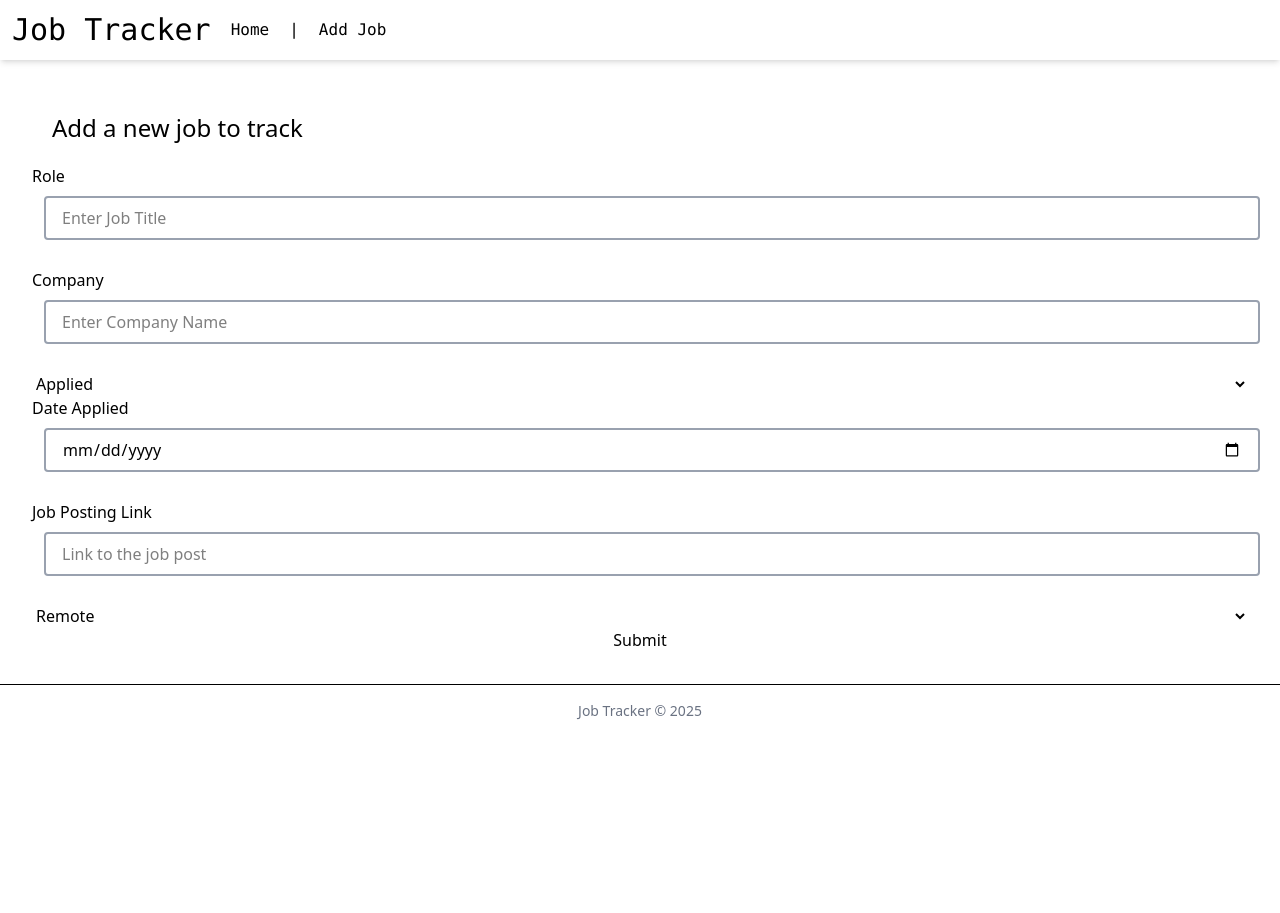
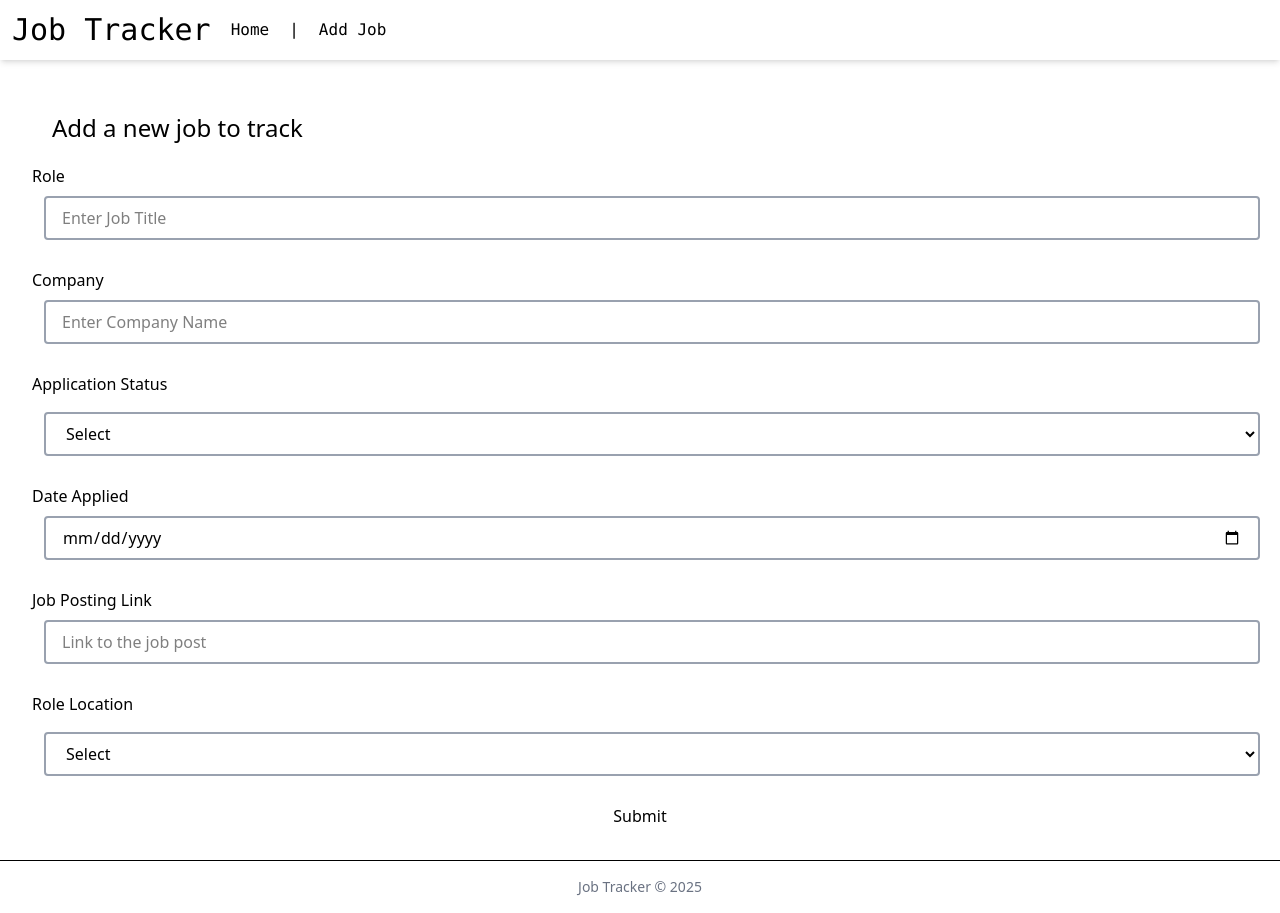
Before and after one commit to mahmodlte/job-tracker, a React (Vite) app: page /add in a window 1280 px wide. Before the commit the page ends 800 px from the top, so only its background shows below. Built offline with nearby package versions, Linux system fonts and the light colour scheme.

Commit message:
Used the new SelectField component

```diff
--- a/src/components/JobForm.jsx
+++ b/src/components/JobForm.jsx
@@ -1,7 +1,16 @@
 import { useForm } from "react-hook-form";
 import InputField from "./InputField";
+import SelectField from "./SelectField";
 const JobForm = () => {
   const { register, handleSubmit } = useForm();
+  const workLocationOptions = ["Remote", "Hybrid", "On-Site"];
+  const statusOptions = [
+    "Applied",
+    "Interviewing",
+    "Rejected",
+    "Offer",
+    "Ghosted",
+  ];
   return (
     <div>
       <form onSubmit={handleSubmit} className="flex flex-col  justify-center">
@@ -20,14 +29,14 @@ const JobForm = () => {
           placeholder="Enter Company Name"
           register={register}
           required={true}
+        />{" "}
+        <SelectField
+          label={"Application Status"}
+          name={"status"}
+          register={register}
+          required={true}
+          options={statusOptions}
         />
-        <select {...register("status", { required: true })}>
-          <option value="applied">Applied</option>
-          <option value="interview">Interview</option>
-          <option value="rejected">Rejected</option>
-          <option value="offer">Offer</option>
-          <option value="ghosted">Ghosted</option>
-        </select>
         <InputField
           label="Date Applied"
           type="date"
@@ -43,11 +52,13 @@ const JobForm = () => {
           register={register}
           required={true}
         />
-        <select {...register("location", { required: true })}>
-          <option value="remote">Remote</option>
-          <option value="hybrid">Hybrid</option>
-          <option value="onsite">On-Site</option>
-        </select>
+        <SelectField
+          name={"location"}
+          label={"Role Location"}
+          register={register}
+          required={true}
+          options={workLocationOptions}
+        />
         <input type="submit" />
       </form>
     </div>
```
